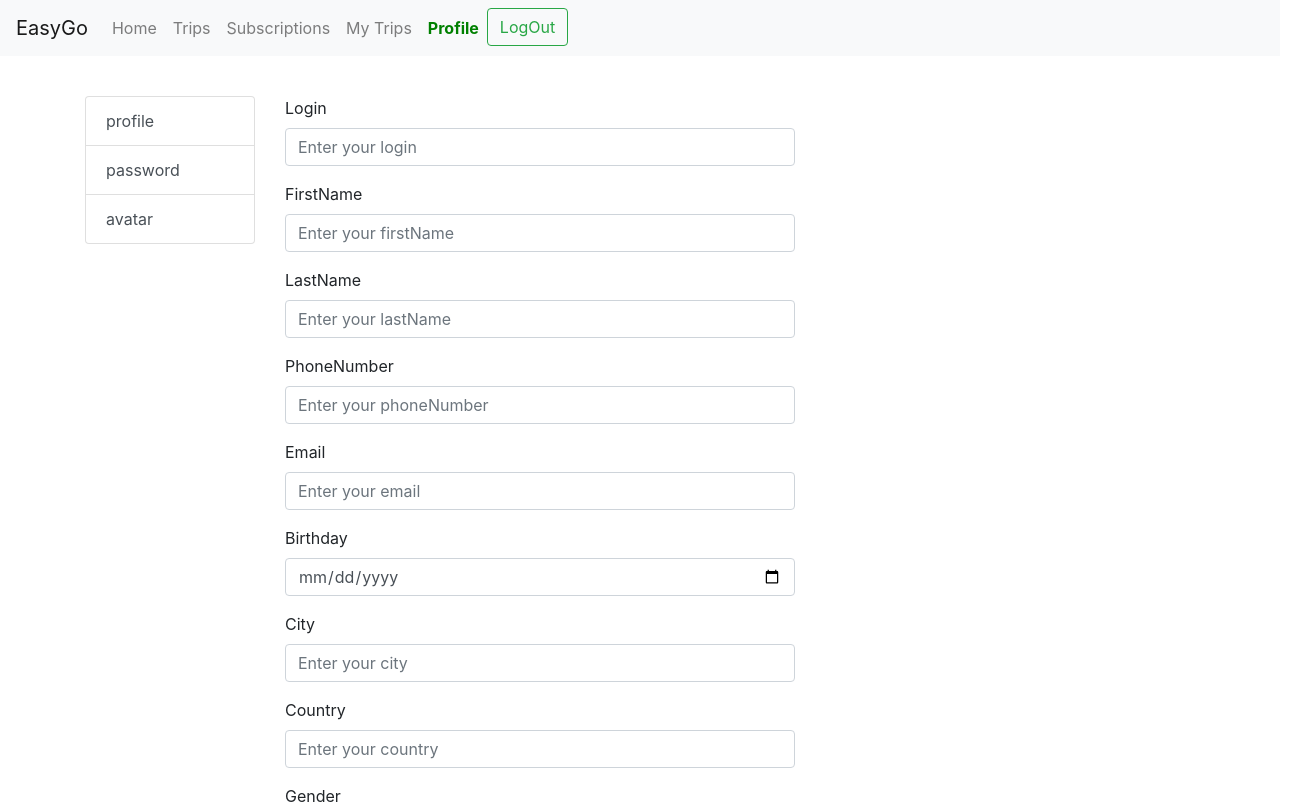
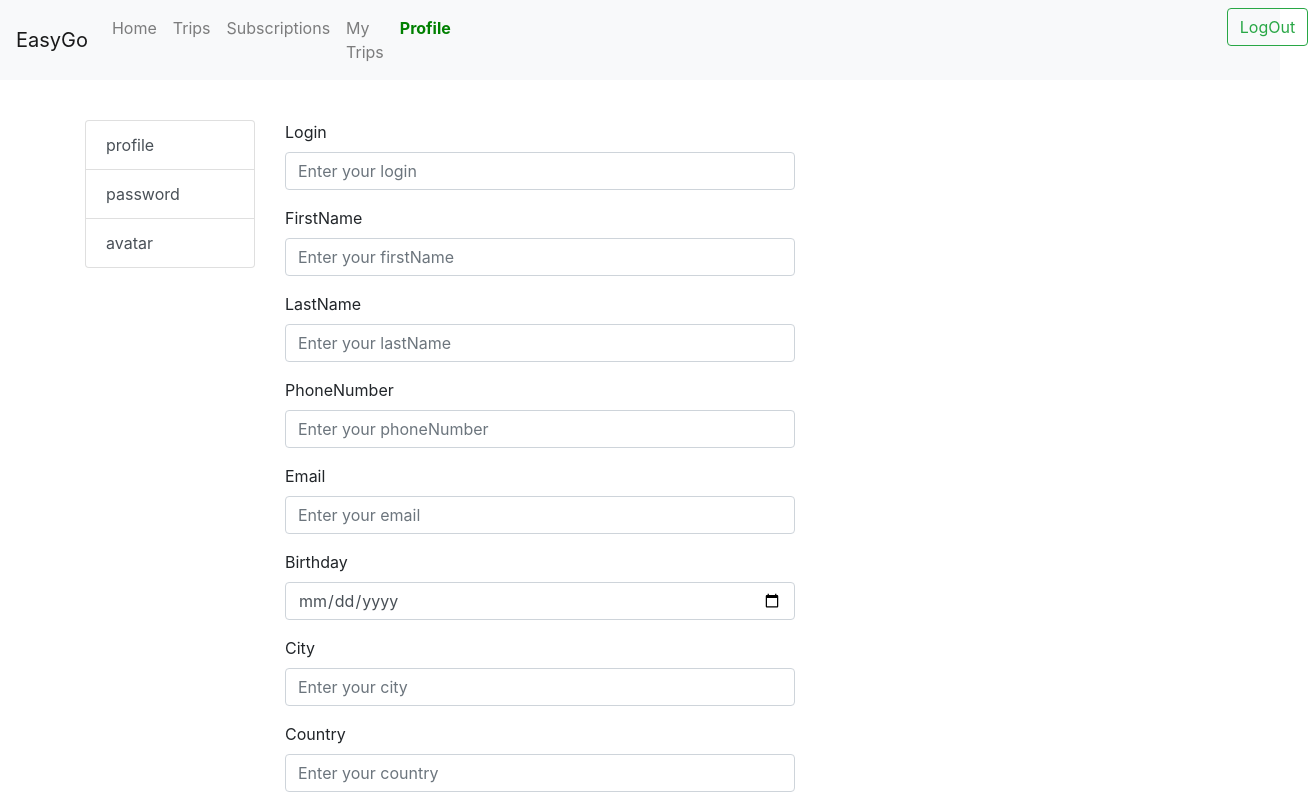
Before and after one commit to nkoptsov/easyGo, a React app: page /profile/account in a window 1280 px wide. Shown: the top 804 px of the page, 1308 px wide, since content can reach past the window. Built offline with nearby package versions, Linux system fonts and the light colour scheme; no server answers; sample sign-in values are in the browser's storage.

Commit message:
changed url photo and added css for account, nav, photo

```diff
--- /dev/null
+++ b/src/client/Components/Account/Account.css
@@ -0,0 +1,4 @@
+img {
+    max-width: 350px;
+    max-height: 350px;
+}
--- a/src/client/Components/Account/Account.js
+++ b/src/client/Components/Account/Account.js
@@ -1,6 +1,7 @@
 import React, { Component } from 'react';
 import FormGroup from '../FormGroup/FormGroup';
 import FormDropDown from '../FormGroup/FormDropDown';
+import './Account.css';
 
 class Account extends Component {
   constructor(props) {
--- /dev/null
+++ b/src/client/Components/Nav/Nav.css
@@ -0,0 +1,3 @@
+#logout {
+    padding-left: 60vw;
+}
--- a/src/client/Components/Nav/Nav.js
+++ b/src/client/Components/Nav/Nav.js
@@ -2,6 +2,7 @@ import React from 'react';
 import { NavLink } from 'react-router-dom';
 import isAuthorized from '../../Utils/isAuthorized';
 import LogOut from '../LogOut/LogOut';
+import './Nav.css';
 
 class Nav extends React.Component {
   render() {
@@ -77,7 +78,7 @@ class Nav extends React.Component {
                       Profile
                     </NavLink>
                   </li>
-                  <li className="nav-item">
+                  <li className="nav-item" id="logout">
                     <LogOut className="nav-link" />
                   </li>
                 </ul>
--- /dev/null
+++ b/src/client/Components/Photo/Photo.css
@@ -0,0 +1,3 @@
+input[type='file'] {
+    height: 44px;
+}
--- a/src/client/Components/Photo/Photo.js
+++ b/src/client/Components/Photo/Photo.js
@@ -1,5 +1,6 @@
 import React, { Component } from 'react';
 import FormGroup from '../FormGroup/FormGroup';
+import './Photo.css';
 
 class Photo extends Component {
   constructor(props) {
--- a/src/server/controllers/profileController.js
+++ b/src/server/controllers/profileController.js
@@ -100,7 +100,7 @@ module.exports = {
           error.name = 'profileNotFound';
           next(error);
         }
-        const photoUrl = `http://localhost:3000/public/images/${imgName}.jpg`;
+        const photoUrl = `/public/images/${imgName}.jpg`;
         fs.writeFile(`./public/images/${imgName}.jpg`, buffer, err => console.log(err));
         profile.update({ photo: photoUrl });
         return res.status(200).json('Password successfully changed');
```
